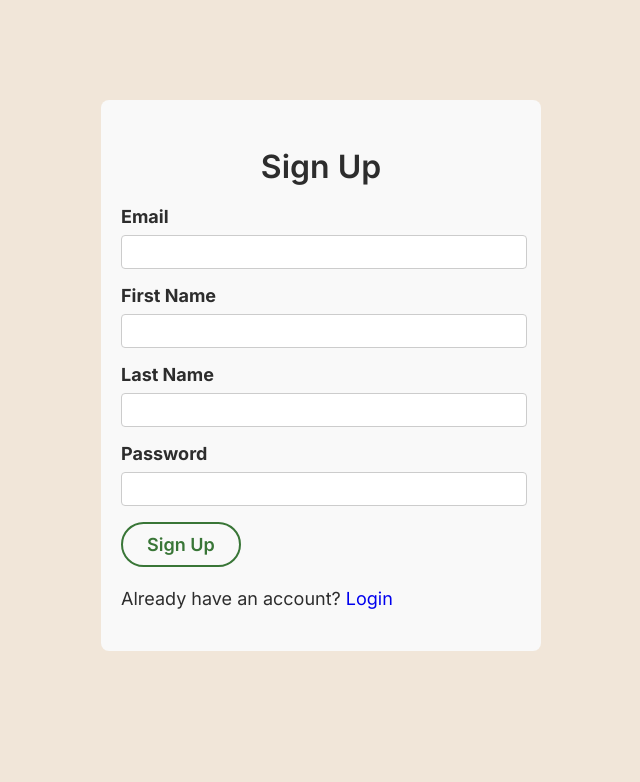
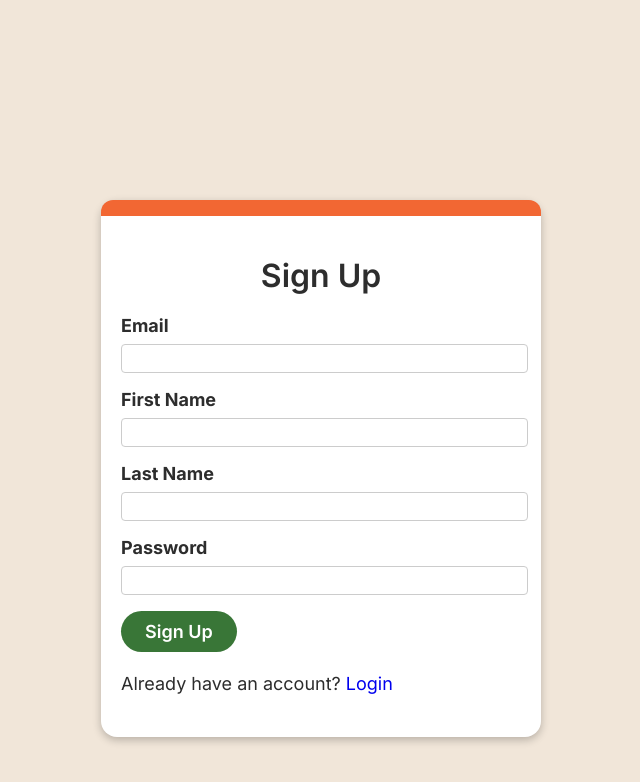
Before and after one commit to kxllytrxn/tastebud, a React (Vite) app in the folder tastebud-app/: page /signup in a window 1280 px wide. Shown: the top 782 px of the page, without its empty margins (319-959 px from the left). Built offline with nearby package versions, Linux system fonts and the light colour scheme.

Commit message:
update login + signup + sidebar css

```diff
--- a/tastebud-app/src/components/ManageAccount/ManageAccount.css
+++ b/tastebud-app/src/components/ManageAccount/ManageAccount.css
@@ -12,7 +12,7 @@
   .manage-account-card {
     background-color: var(--white);
     border-radius: 12px;
-    width: 300px;
+    width: 200px;
     text-align: left;
     font-family: 'Inter', sans-serif;
     box-shadow: 0 2px 6px rgba(0,0,0,0.1);
@@ -21,13 +21,14 @@
     position: relative;
     max-height: 500px;
     margin-bottom: 24px;
+    font-size: 16px;
   }
 
 .menu-entry {
     display: flex;
     align-items: center;
     gap: 12px;
-    margin-bottom: 40px;
+    margin-bottom: 25px;
   }
 
   .menu-entry:last-child {
--- a/tastebud-app/src/components/PeopleYouMayKnow/PeopleYouMayKnow.css
+++ b/tastebud-app/src/components/PeopleYouMayKnow/PeopleYouMayKnow.css
@@ -26,7 +26,7 @@
 .people-card {
   background-color: var(--white);
   border-radius: 12px;
-  width: 300px;
+  width: 200px;
   text-align: left;
   font-family: 'Inter', sans-serif;
   box-shadow: 0 2px 6px rgba(0,0,0,0.1);
@@ -40,7 +40,8 @@
   display: flex;
   align-items: center;
   gap: 12px;
-  margin-bottom: 40px;
+  margin-bottom: 25px;
+  font-size: 16px;
 }
 
 .profile-pic {
--- a/tastebud-app/src/components/TastebudStats/TastebudStats.css
+++ b/tastebud-app/src/components/TastebudStats/TastebudStats.css
@@ -14,7 +14,7 @@
     position: absolute;
     top: 0;
     left: 0;
-    height: 12px;
+    height: 16px;
     width: 100%;
     background-color: var(--yellow);
     border-top-left-radius: 12px;
--- a/tastebud-app/src/pages/Login.jsx
+++ b/tastebud-app/src/pages/Login.jsx
@@ -1,6 +1,7 @@
 import React, { useEffect, useState } from 'react'
 import { useNavigate } from 'react-router-dom'
-import { loginUser, printLocalStorage } from '@/utils/auth'
+import { loginUser } from '@/utils/auth'
+import Button from '@/components/Button/Button';
 import "./styles/Login.css";
 
 const Login = () => {
@@ -23,6 +24,8 @@ const Login = () => {
 
     return (
       <div className="login-container">
+        <div className="login-header-bar"></div>
+
         <h2>Login to Tastebud</h2>
         {error && <p className="error">{error}</p>}
         <form onSubmit={handleLogin}>
@@ -46,7 +49,12 @@ const Login = () => {
               required
             />
           </div>
-          <button type="submit" className="btn-login">Login</button>
+          <Button
+            buttonText="Login"
+            onClick={handleLogin}
+            variant = "primary"
+            color = "green"
+          />
         </form>
         <div className="signup-link">
           <p>Don't have an account? <a href="/signup">Sign up</a></p>
--- a/tastebud-app/src/pages/Signup.jsx
+++ b/tastebud-app/src/pages/Signup.jsx
@@ -24,6 +24,8 @@ const Signup = () => {
 
   return (
     <div className="signup-container">
+      <div className="login-header-bar"></div>
+
       <h2>Sign Up</h2>
       {error && <p className="error">{error}</p>}
       <form onSubmit={handleSubmit}>
@@ -69,7 +71,7 @@ const Signup = () => {
         <Button
           buttonText="Sign Up"
           onClick={handleSubmit}
-          variant = "secondary"
+          variant = "primary"
           color = "green"
         />
         {/* <button type="submit" className="btn-signup">Sign Up</button> */}
--- a/tastebud-app/src/pages/styles/Login.css
+++ b/tastebud-app/src/pages/styles/Login.css
@@ -1,14 +1,18 @@
 /* stylesheet for both Login.jsx + Signup.jsx */
 
 .login-container, .signup-container {
-    max-width: 400px;
-    margin: 0 auto;
-    margin-top: 100px;
-    padding: 20px;
-    border-radius: 8px;
-    background-color: #f9f9f9;
-  }
+  max-width: 400px;
+  margin: 0 auto;
+  margin-top: 200px;
+  padding: 20px;
+  border-radius: 16px;
+  background-color: var(--white);
+  box-shadow: rgba(0, 0, 0, 0.24) 0px 3px 8px;
+}
 
+.login-container h2, .signup-container h2 {
+  margin-top: 60px;
+}
 h2 {
   text-align: center;
   margin-bottom: 20px;
@@ -19,14 +23,16 @@ h2 {
 }
 
 .form-group label {
+  font-family: 'Inter', sans-serif;
   display: block;
   margin-bottom: 8px;
   font-weight: bold;
 }
 
 .form-group input {
+  font-family: 'Inter', sans-serif;
   width: 100%;
-  padding: 8px 2px;
+  padding: 5px 0px 5px 5px;
   font-size: 14px;
   border-radius: 4px;
   border: 1px solid #ccc;
@@ -54,3 +60,12 @@ h2 {
   .signup-link {
     text-align: center;
   }
+
+
+.login-header-bar {
+  background-color: var(--orange);
+  height: 16px;
+  border-top-left-radius: 12px;
+  border-top-right-radius: 12px;
+  margin: -20px;
+}
```
